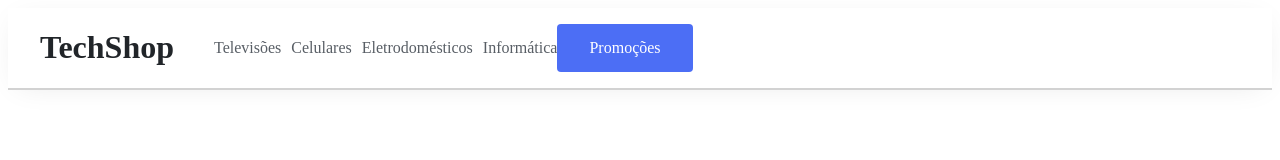
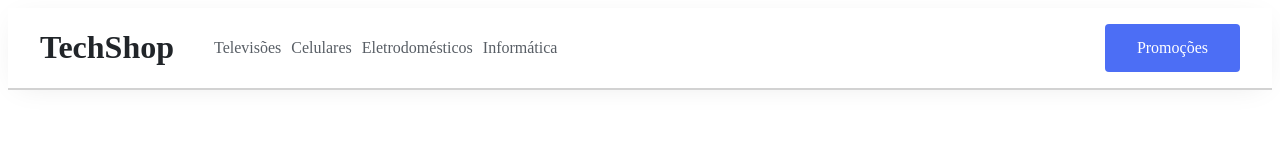
Before and after one commit to BrunoPavanelli/ecommerce-flex, a plain HTML site: page index.html in a window 1280 px wide. Drawn offline with Linux system fonts and the light colour scheme.

Commit message:
corringo linha exlcuida por engano

```diff
--- a/css/estilo.css
+++ b/css/estilo.css
@@ -13,12 +13,12 @@
 .menu-flex {
   display: flex;
   align-items: center;
-  flex-wrap: wrap;
 }
 
 .menu-column {
   display: flex;
   align-items: center;
+  width: 50%;
   justify-content: flex-start;
 }
 
```
